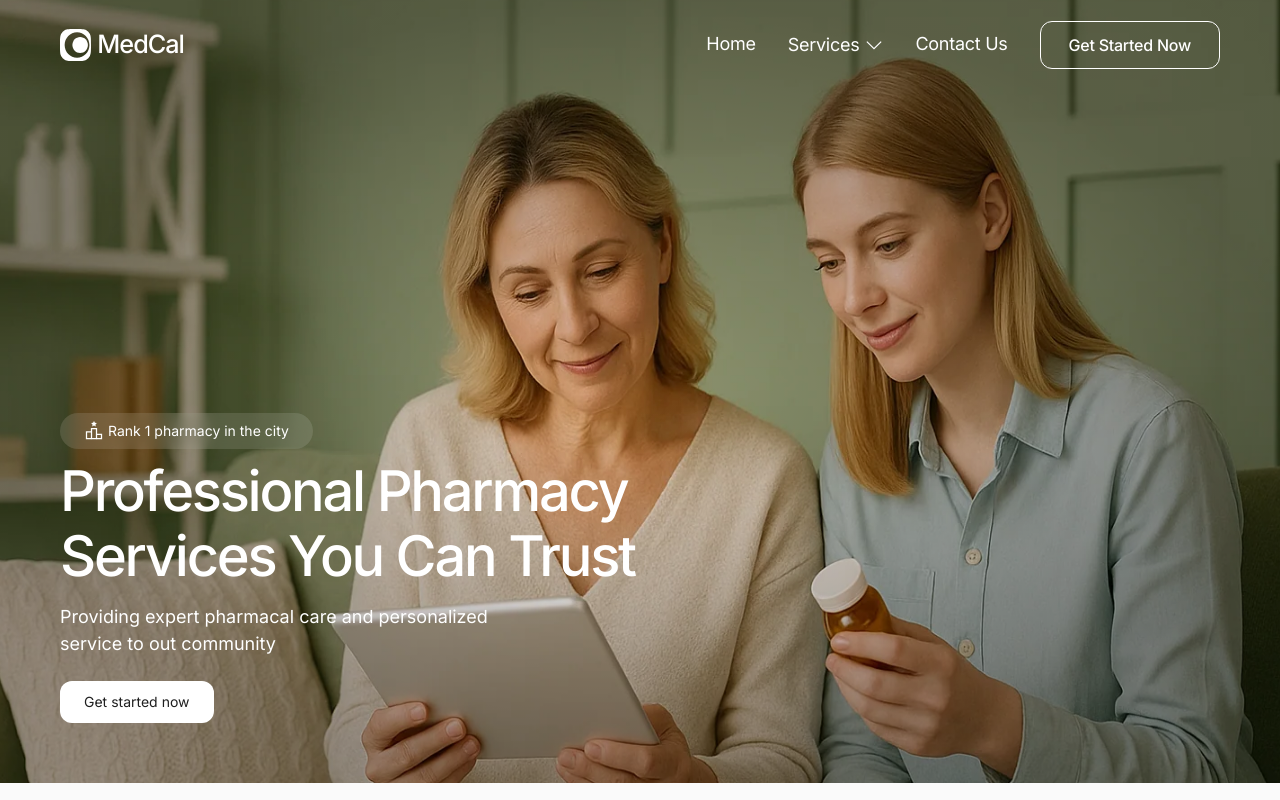
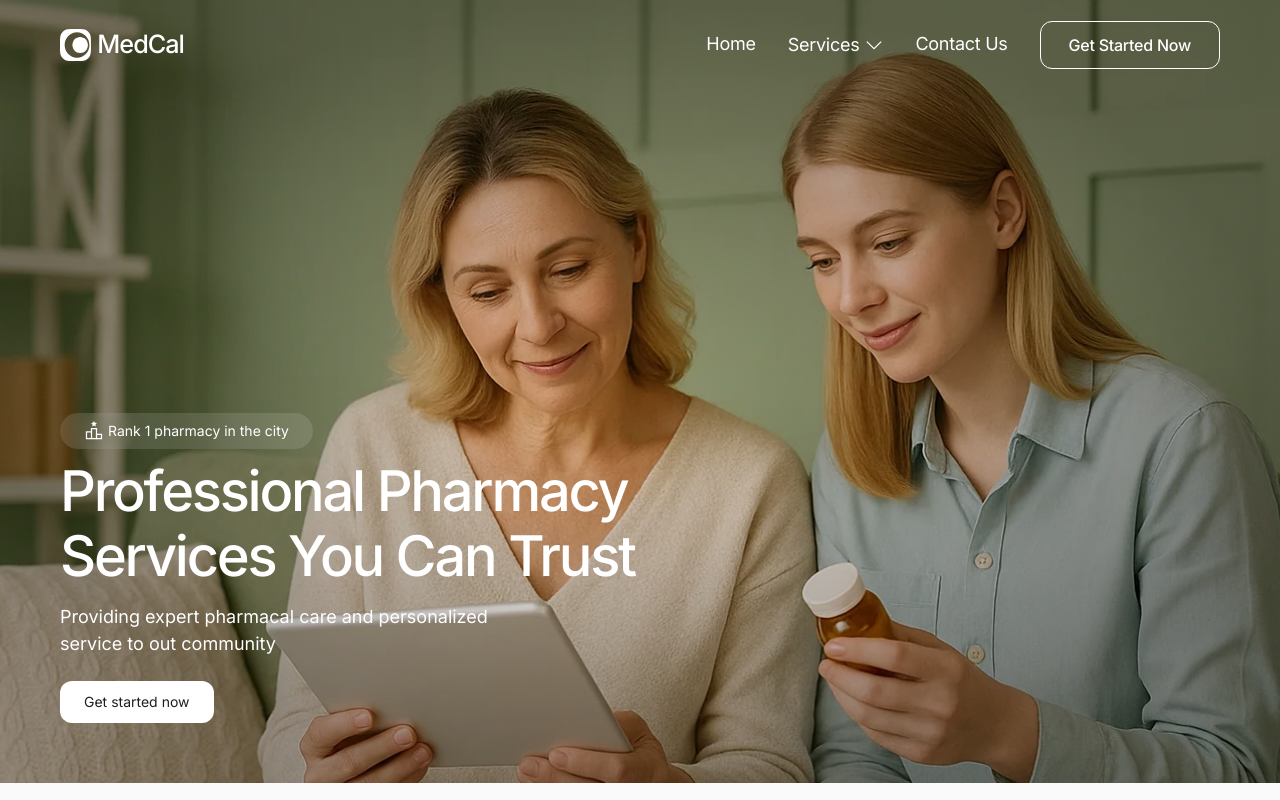
Before and after one commit to seeamahmod/medcal, a React (Vite) app: page / in a window 1280 px wide. Shown: the top 800 px of the page. Built offline with nearby package versions, Linux system fonts and the light colour scheme.

Commit message:
Fix hero image crop at every breakpoint

```diff
--- a/src/index.css
+++ b/src/index.css
@@ -17,6 +17,9 @@
   --color-surface: #fafafa;
 
   --animate-marquee: marquee 40s linear infinite;
+
+  /* Figma's large artboard */
+  --breakpoint-3xl: 120rem; /* 1920px — must be rem to sort with the defaults */
 }
 
 @keyframes marquee {
@@ -44,3 +47,60 @@ body {
   padding-bottom: 2px;
 }
 .link-underline:hover { background-size: 100% 1px; }
+
+/* ---------------------------------------------------------------------------
+   Hero image crop. Reproduces the Figma image fill (mirrored, CROP mode) for
+   each artboard and blends between them. 100cqw = hero section width.
+     1200 frame: 1538.0 x 1025.3 @ (-211.7, -41.3)   section 783px tall
+     1440 frame: 1553.0 x  997.1 @ ( -56.0, -29.5)   section 783px tall
+     1920 frame: 1956.3 x 1304.2 @ ( -18.6, -97.3)   section 844px tall
+   Below 1024px the hero is shorter, so the crop is driven by its height and
+   centred on the same point of the photo as the 1200 frame.
+   ------------------------------------------------------------------------ */
+.hero-img {
+  position: absolute;
+  max-width: none;
+  object-fit: fill;
+  scale: -1 1; /* Figma fill is flipped horizontally */
+  /* phones: section 640px tall */
+  height: 838.4px;
+  width: 1257.6px;
+  top: -33.8px;
+  left: calc(50cqw - 664px);
+}
+@media (min-width: 768px) {
+  /* tablets: section 720px tall */
+  .hero-img {
+    height: 943.2px;
+    width: 1414.8px;
+    top: -38px;
+    left: calc(50cqw - 747px);
+  }
+}
+@media (min-width: 1024px) {
+  /* 1024–1439: 1200 frame, interpolated toward the 1440 frame */
+  .hero-img {
+    width: calc(1538px + (100cqw - 1200px) * 0.06254);
+    height: calc(1025.33px - (100cqw - 1200px) * 0.1175);
+    left: calc(-211.71px + (100cqw - 1200px) * 0.64875);
+    top: calc(-41.32px + (100cqw - 1200px) * 0.04908);
+  }
+}
+@media (min-width: 1440px) {
+  /* 1440–1919: 1440 frame, interpolated toward the 1920 frame */
+  .hero-img {
+    width: calc(1553.01px + (100cqw - 1440px) * 0.84025);
+    height: calc(997.13px + (100cqw - 1440px) * 0.63975);
+    left: calc(-56.01px + (100cqw - 1440px) * 0.077917);
+    top: calc(-29.54px - (100cqw - 1440px) * 0.141208);
+  }
+}
+@media (min-width: 1920px) {
+  /* 1920 frame, scaled proportionally on wider screens */
+  .hero-img {
+    width: calc(100cqw * 1.018923);
+    height: calc(100cqw * 0.679282);
+    left: calc(100cqw * -0.009693);
+    top: calc(100cqw * -0.050688);
+  }
+}
--- a/src/sections/Hero.jsx
+++ b/src/sections/Hero.jsx
@@ -132,20 +132,14 @@ function Navbar() {
   )
 }
 
-// Figma image fill is cropped and mirrored horizontally (imageTransform
-// [[-0.927, 0, 0.964], [0, 0.785, 0.030]]). Between 1024px and 1919px the
-// exact crop is reproduced; other widths fall back to object-cover.
-const exactCrop =
-  'lg:max-[1919px]:inset-auto lg:max-[1919px]:left-[-3.89%] lg:max-[1919px]:top-[-3.77%] lg:max-[1919px]:h-[127.35%] lg:max-[1919px]:w-[107.85%] lg:max-[1919px]:object-fill'
-
 export default function Hero() {
   return (
     <section
       id="top"
-      className="relative flex h-[640px] items-end overflow-hidden p-5 pb-12 md:h-[720px] md:p-10 lg:h-[783px] lg:p-[60px] min-[1920px]:h-[844px]"
+      className="relative flex h-[640px] items-end overflow-hidden p-5 pb-12 md:h-[720px] md:p-10 lg:h-[783px] lg:p-[60px] 3xl:h-[844px]"
     >
       <motion.div
-        className="absolute inset-0"
+        className="@container absolute inset-0"
         initial={{ scale: 1.08 }}
         animate={{ scale: 1 }}
         transition={{ duration: 2.2, ease }}
@@ -156,7 +150,7 @@ export default function Hero() {
           width="1536"
           height="1024"
           fetchPriority="high"
-          className={`absolute inset-0 size-full max-w-none -scale-x-100 object-cover object-[45%_center] ${exactCrop}`}
+          className="hero-img"
         />
       </motion.div>
       {/* Figma: radial gradient (transparent → black) at 35% */}
```
